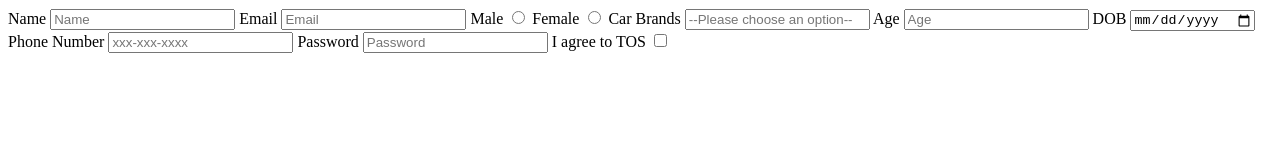
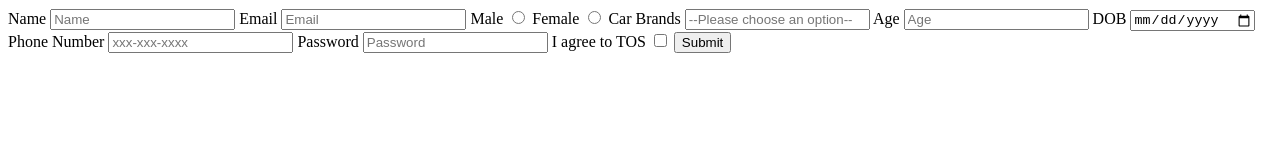
Before and after one commit to acciojob/signup-form-car-mdjunaid02, a website: page main.html in a window 1280 px wide. Drawn offline with Linux system fonts and the light colour scheme.

Commit message:
created a submission

```diff
--- a/main.html
+++ b/main.html
@@ -36,6 +36,8 @@
 
 		<label for="tos">I agree to TOS</label>
 			<input id="tos" type="checkbox" required>
+
+		<input type="submit">
 	</form>
 	<!-- the entire body must be written by student -->
     <script type="text/javascript" src="./script.js">
```
